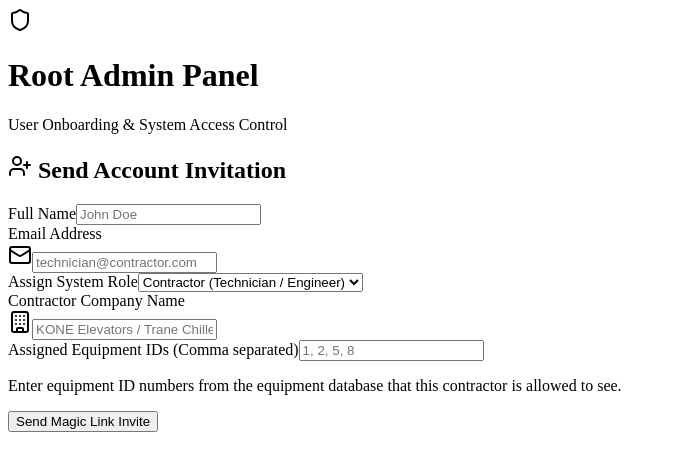
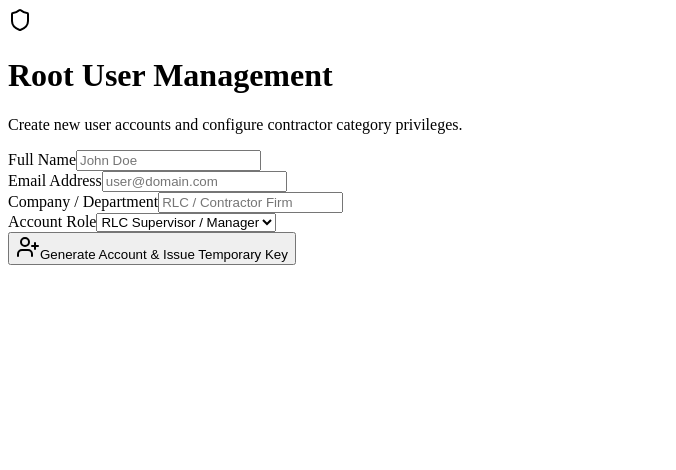
Before and after one commit to jonasc-rockwell/ppm-walkcheck, a Next.js app: page /root in a window 1280 px wide. Shown: the top 470 px of the page, without its empty margins (0-676 px from the left). Built offline with nearby package versions, Linux system fonts and the light colour scheme.

Commit message:
Implement category-based contractor user management flow

```diff
--- a/app/api/invite-user/route.ts
+++ b/app/api/invite-user/route.ts
@@ -2,7 +2,6 @@ import { createClient } from '@supabase/supabase-js';
 import { NextRequest, NextResponse } from 'next/server';
 import crypto from 'crypto';
 
-// Helper to generate a random temporary password
 function generateTempPassword(length = 12) {
   const chars = 'ABCDEFGHIJKLMNOPQRSTUVWXYZabcdefghijklmnopqrstuvwxyz0123456789!@#$%^&*';
   let password = '';
@@ -19,27 +18,26 @@ export async function POST(request: NextRequest) {
     const supabaseUrl = process.env.NEXT_PUBLIC_SUPABASE_URL;
 
     if (!serviceRoleKey || !supabaseUrl) {
-      return NextResponse.json({ error: 'Server configuration missing' }, { status: 500 });
+      return NextResponse.json({ error: 'Server environment missing' }, { status: 500 });
     }
 
     const supabaseAdmin = createClient(supabaseUrl, serviceRoleKey);
-    const { email, role, fullName, company, assignedEquipment } = await request.json();
+    const { email, role, fullName, company, assignedCategories } = await request.json();
 
     const tempPassword = generateTempPassword();
 
-    // 1. Create the user with the generated temporary password
+    // 1. Create account in Supabase Auth
     const { data: authData, error: authError } = await supabaseAdmin.auth.admin.createUser({
       email,
       password: tempPassword,
-      email_confirm: true, // Pre-confirm email so they can log in directly with the temp password
+      email_confirm: true,
       user_metadata: { must_change_password: true },
     });
 
     if (authError) throw authError;
-
     const userId = authData.user.id;
 
-    // 2. Create profile entry with must_change_password flag
+    // 2. Insert profile record
     const { error: profileError } = await supabaseAdmin
       .from('profiles')
       .insert({
@@ -52,32 +50,25 @@ export async function POST(request: NextRequest) {
 
     if (profileError) throw profileError;
 
-    // 3. Assign equipment if contractor
-    if (role === 'contractor' && Array.isArray(assignedEquipment) && assignedEquipment.length > 0) {
-      const assignments = assignedEquipment.map((eqId: number) => ({
+    // 3. Assign categories if Contractor
+    if (role === 'contractor' && Array.isArray(assignedCategories) && assignedCategories.length > 0) {
+      const categoryRows = assignedCategories.map((catName: string) => ({
         user_id: userId,
-        equipment_id: eqId,
+        category_name: catName,
       }));
-      await supabaseAdmin.from('contractor_assignments').insert(assignments);
+
+      const { error: categoryError } = await supabaseAdmin
+        .from('contractor_category_assignments')
+        .insert(categoryRows);
+
+      if (categoryError) throw categoryError;
     }
-
-    // 4. Send custom password email via Supabase Auth reset trigger OR return credentials to Admin
-    // Trigger password reset / magic invitation link email
-    const { error: resetEmailError } = await supabaseAdmin.auth.admin.generateLink({
-      type: 'recovery',
-      email: email,
-      options: {
-        redirectTo: 'https://ppm-walkcheck.vercel.app/reset-password',
-      },
-    });
-
-    if (resetEmailError) console.warn('Recovery link generation warning:', resetEmailError.message);
 
     return NextResponse.json({
       success: true,
       userId,
-      tempPassword, // Return so Root Admin can view/copy it if needed
-      message: `User created. Temporary password: ${tempPassword}`,
+      tempPassword,
+      message: `Account created successfully. Temporary Password: ${tempPassword}`,
     });
   } catch (err: any) {
     return NextResponse.json({ error: err.message }, { status: 400 });
--- a/app/root/page.tsx
+++ b/app/root/page.tsx
@@ -1,24 +1,35 @@
 'use client';
 
 import { useState } from 'react';
-import { UserPlus, Shield, Building, Mail } from 'lucide-react';
+import { UserPlus, Shield, CheckCircle, AlertCircle, Key, Layers } from 'lucide-react';
 
-export default function RootAdminPanel() {
+const CATEGORIES = ['HVAC', 'Plumbing', 'Electrical', 'FDAS'];
+
+export default function RootDashboard() {
   const [email, setEmail] = useState('');
   const [fullName, setFullName] = useState('');
-  const [role, setRole] = useState<'rlc' | 'contractor'>('contractor');
   const [company, setCompany] = useState('');
-  const [assignedEquipmentIds, setAssignedEquipmentIds] = useState('');
-  const [status, setStatus] = useState({ loading: false, message: '', error: false });
+  const [role, setRole] = useState<'root' | 'rlc' | 'contractor'>('rlc');
+  const [selectedCategories, setSelectedCategories] = useState<string[]>([]);
+  const [loading, setLoading] = useState(false);
+  const [message, setMessage] = useState<{ type: 'success' | 'error'; text: string; tempPass?: string } | null>(null);
+
+  const toggleCategory = (category: string) => {
+    setSelectedCategories((prev) =>
+      prev.includes(category) ? prev.filter((c) => c !== category) : [...prev, category]
+    );
+  };
 
   const handleInvite = async (e: React.FormEvent) => {
     e.preventDefault();
-    setStatus({ loading: true, message: '', error: false });
+    setLoading(true);
+    setMessage(null);
 
-    // Parse comma-separated equipment IDs (e.g. "1, 2, 5")
-    const eqIds = assignedEquipmentIds
-      ? assignedEquipmentIds.split(',').map((id) => parseInt(id.trim()))
-      : [];
+    if (role === 'contractor' && selectedCategories.length === 0) {
+      setMessage({ type: 'error', text: 'Please assign at least one category to the contractor.' });
+      setLoading(false);
+      return;
+    }
 
     try {
       const res = await fetch('/api/invite-user', {
@@ -27,127 +38,152 @@ export default function RootAdminPanel() {
         body: JSON.stringify({
           email,
           fullName,
+          company,
           role,
-          company: role === 'rlc' ? 'RLC Organic' : company,
-          assignedEquipmentIds: eqIds,
+          assignedCategories: role === 'contractor' ? selectedCategories : [],
         }),
       });
 
       const data = await res.json();
 
-      if (!res.ok) throw new Error(data.error || 'Failed to send invite');
+      if (!res.ok) throw new Error(data.error || 'Failed to create user');
 
-      setStatus({ loading: false, message: 'Invite email sent successfully!', error: false });
+      setMessage({
+        type: 'success',
+        text: `Account created for ${fullName}!`,
+        tempPass: data.tempPassword,
+      });
+
       setEmail('');
       setFullName('');
       setCompany('');
-      setAssignedEquipmentIds('');
+      setSelectedCategories([]);
     } catch (err: any) {
-      setStatus({ loading: false, message: err.message, error: true });
+      setMessage({ type: 'error', text: err.message });
+    } finally {
+      setLoading(false);
     }
   };
 
   return (
-    <div className="min-h-screen bg-slate-900 text-white p-6 max-w-2xl mx-auto">
-      <div className="flex items-center gap-3 border-b border-slate-800 pb-4 mb-6">
-        <Shield className="w-8 h-8 text-blue-500" />
+    <div className="min-h-screen bg-slate-50 p-6 space-y-6 max-w-4xl mx-auto">
+      <div className="flex items-center gap-3 border-b border-slate-200 pb-4">
+        <Shield className="w-8 h-8 text-blue-600" />
         <div>
-          <h1 className="text-2xl font-bold">Root Admin Panel</h1>
-          <p className="text-xs text-slate-400">User Onboarding & System Access Control</p>
+          <h1 className="text-xl font-bold text-slate-900">Root User Management</h1>
+          <p className="text-xs text-slate-500">Create new user accounts and configure contractor category privileges.</p>
         </div>
       </div>
 
-      <form onSubmit={handleInvite} className="bg-slate-800 p-6 rounded-xl space-y-4 border border-slate-700">
-        <h2 className="text-lg font-semibold flex items-center gap-2">
-          <UserPlus className="w-5 h-5 text-blue-400" /> Send Account Invitation
-        </h2>
-
-        {status.message && (
-          <div className={`p-3 rounded-lg text-sm ${status.error ? 'bg-red-500/20 text-red-300 border border-red-500/50' : 'bg-green-500/20 text-green-300 border border-green-500/50'}`}>
-            {status.message}
+      {message && (
+        <div className={`p-4 rounded-xl border text-xs flex flex-col gap-2 ${
+          message.type === 'success' ? 'bg-emerald-50 border-emerald-200 text-emerald-800' : 'bg-rose-50 border-rose-200 text-rose-800'
+        }`}>
+          <div className="flex items-center gap-2 font-semibold">
+            {message.type === 'success' ? <CheckCircle className="w-4 h-4" /> : <AlertCircle className="w-4 h-4" />}
+            {message.text}
+          </div>
+          {message.tempPass && (
+            <div className="mt-2 p-3 bg-white border border-emerald-300 rounded-lg flex items-center justify-between">
+              <span className="text-slate-600 font-medium">Temporary Password:</span>
+              <code className="bg-slate-100 px-2.5 py-1 rounded text-slate-900 font-mono text-sm font-bold select-all">
+                {message.tempPass}
+              </code>
+            </div>
+          )}
         </div>
       )}
 
+      <form onSubmit={handleInvite} className="bg-white p-6 rounded-2xl border border-slate-200 shadow-sm space-y-4">
+        <div className="grid grid-cols-1 md:grid-cols-2 gap-4">
           <div>
-          <label className="block text-xs font-medium text-slate-400 mb-1">Full Name</label>
+            <label className="text-xs font-semibold text-slate-700 block mb-1">Full Name</label>
             <input
               type="text"
               required
               value={fullName}
               onChange={(e) => setFullName(e.target.value)}
-            className="w-full bg-slate-900 border border-slate-700 rounded-lg p-2.5 text-sm focus:outline-none focus:border-blue-500"
+              className="w-full p-2.5 text-xs border border-slate-300 rounded-lg focus:ring-2 focus:ring-blue-500 outline-none"
               placeholder="John Doe"
             />
           </div>
 
           <div>
-          <label className="block text-xs font-medium text-slate-400 mb-1">Email Address</label>
-          <div className="relative">
-            <Mail className="w-4 h-4 text-slate-500 absolute left-3 top-3" />
+            <label className="text-xs font-semibold text-slate-700 block mb-1">Email Address</label>
             <input
               type="email"
               required
               value={email}
               onChange={(e) => setEmail(e.target.value)}
-              className="w-full bg-slate-900 border border-slate-700 rounded-lg p-2.5 pl-9 text-sm focus:outline-none focus:border-blue-500"
-              placeholder="technician@contractor.com"
+              className="w-full p-2.5 text-xs border border-slate-300 rounded-lg focus:ring-2 focus:ring-blue-500 outline-none"
+              placeholder="user@domain.com"
             />
-          </div>
           </div>
 
           <div>
-          <label className="block text-xs font-medium text-slate-400 mb-1">Assign System Role</label>
-          <select
-            value={role}
-            onChange={(e: any) => setRole(e.target.value)}
-            className="w-full bg-slate-900 border border-slate-700 rounded-lg p-2.5 text-sm focus:outline-none focus:border-blue-500"
-          >
-            <option value="contractor">Contractor (Technician / Engineer)</option>
-            <option value="rlc">RLC (Organic Supervisor / Boss)</option>
-          </select>
-        </div>
-
-        {role === 'contractor' && (
-          <>
-            <div>
-              <label className="block text-xs font-medium text-slate-400 mb-1">Contractor Company Name</label>
-              <div className="relative">
-                <Building className="w-4 h-4 text-slate-500 absolute left-3 top-3" />
+            <label className="text-xs font-semibold text-slate-700 block mb-1">Company / Department</label>
             <input
               type="text"
               required
               value={company}
               onChange={(e) => setCompany(e.target.value)}
-                  className="w-full bg-slate-900 border border-slate-700 rounded-lg p-2.5 pl-9 text-sm focus:outline-none focus:border-blue-500"
-                  placeholder="KONE Elevators / Trane Chillers"
+              className="w-full p-2.5 text-xs border border-slate-300 rounded-lg focus:ring-2 focus:ring-blue-500 outline-none"
+              placeholder="RLC / Contractor Firm"
             />
+          </div>
+
+          <div>
+            <label className="text-xs font-semibold text-slate-700 block mb-1">Account Role</label>
+            <select
+              value={role}
+              onChange={(e) => setRole(e.target.value as any)}
+              className="w-full p-2.5 text-xs border border-slate-300 rounded-lg focus:ring-2 focus:ring-blue-500 outline-none bg-white"
+            >
+              <option value="rlc">RLC Supervisor / Manager</option>
+              <option value="contractor">Contractor Technician</option>
+              <option value="root">Root Administrator</option>
+            </select>
           </div>
         </div>
 
-            <div>
-              <label className="block text-xs font-medium text-slate-400 mb-1">
-                Assigned Equipment IDs (Comma separated)
-              </label>
-              <input
-                type="text"
-                value={assignedEquipmentIds}
-                onChange={(e) => setAssignedEquipmentIds(e.target.value)}
-                className="w-full bg-slate-900 border border-slate-700 rounded-lg p-2.5 text-sm focus:outline-none focus:border-blue-500"
-                placeholder="1, 2, 5, 8"
-              />
-              <p className="text-[11px] text-slate-500 mt-1">
-                Enter equipment ID numbers from the equipment database that this contractor is allowed to see.
-              </p>
+        {/* Category Checkboxes: Only display when Contractor is selected */}
+        {role === 'contractor' && (
+          <div className="p-4 bg-slate-50 rounded-xl border border-slate-200 space-y-2">
+            <div className="flex items-center gap-2 text-xs font-bold text-slate-800">
+              <Layers className="w-4 h-4 text-blue-600" />
+              <span>Assigned Categories</span>
             </div>
-          </>
+            <p className="text-[11px] text-slate-500 mb-2">Select which technical domains this contractor technician can access.</p>
+
+            <div className="grid grid-cols-2 sm:grid-cols-4 gap-2">
+              {CATEGORIES.map((cat) => {
+                const active = selectedCategories.includes(cat);
+                return (
+                  <button
+                    type="button"
+                    key={cat}
+                    onClick={() => toggleCategory(cat)}
+                    className={`py-2 px-3 rounded-lg text-xs font-semibold border transition-all ${
+                      active
+                        ? 'bg-blue-600 text-white border-blue-600 shadow-sm'
+                        : 'bg-white text-slate-700 border-slate-300 hover:border-slate-400'
+                    }`}
+                  >
+                    {cat}
+                  </button>
+                );
+              })}
+            </div>
+          </div>
         )}
 
         <button
           type="submit"
-          disabled={status.loading}
-          className="w-full bg-blue-600 hover:bg-blue-500 text-white font-medium py-2.5 rounded-lg text-sm transition-colors disabled:opacity-50"
+          disabled={loading}
+          className="w-full bg-slate-900 hover:bg-slate-800 text-white font-semibold text-xs py-3 rounded-xl transition-colors flex items-center justify-center gap-2"
         >
-          {status.loading ? 'Sending Invite Link...' : 'Send Magic Link Invite'}
+          <UserPlus className="w-4 h-4" />
+          {loading ? 'Creating Account...' : 'Generate Account & Issue Temporary Key'}
         </button>
       </form>
     </div>
```
Lines whose indentation alone changed are shown as unchanged.
